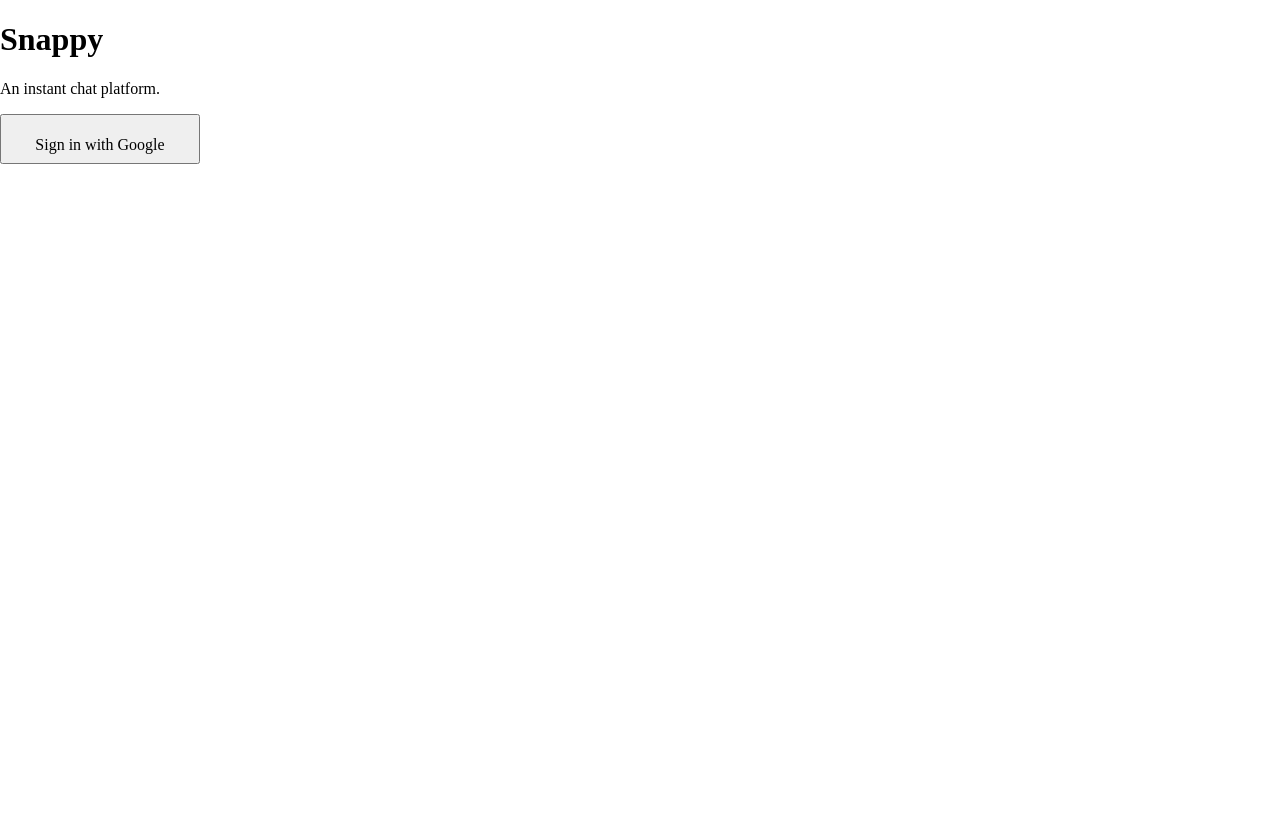
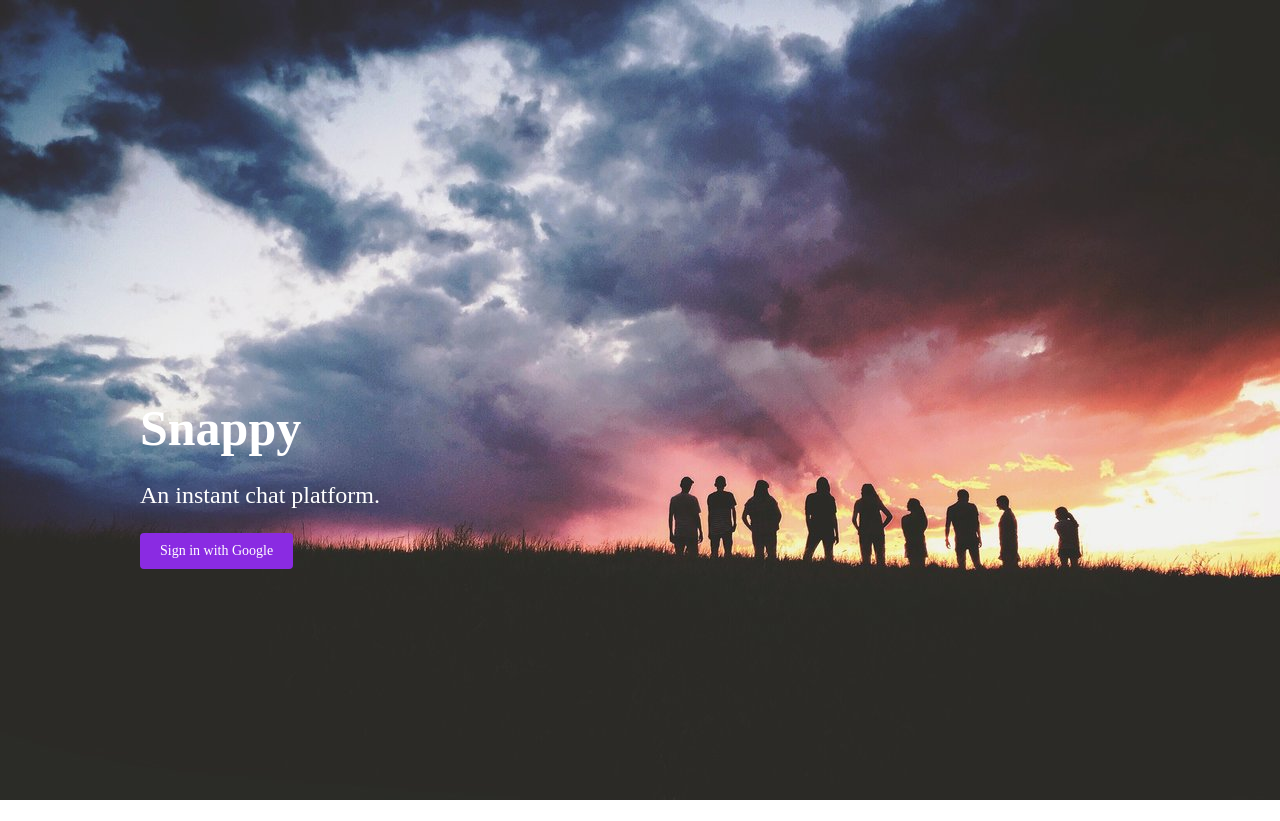
Before and after one commit to RiyaTalwar/snappy, a plain HTML site: page index.html in a window 1280 px wide. After the commit the page ends 800 px from the top, so only its background shows below. Drawn offline with nearby package versions, Linux system fonts and the light colour scheme; a web font is replaced by a local one.

Commit message:
homepage

```diff
--- a/style.css
+++ b/style.css
@@ -1,13 +1,45 @@
 html, body {
     height: 100%;
     box-sizing: border-box;
+    font-family: "Kumar-One";
+    font-size: 14px;
 }
 
 *, *:before, *:after {
     box-sizing: inherit;
 }
+body{
+  background-image: url("bg.jpg");
+  background-repeat: no-repeat;
+  background-size: cover;
+}
+.main{
+  width: 500px;
+  margin:auto;
+  position: relative;
+  top:50%;
+  transform: translate(-50%);
+}
+.logo{
+  font-size: 50px;
+  color: white;
+  margin-bottom: 10px;
+  margin-top: 0;
+
+}
+.tagline{
+  font-size: 24px;
+  color:white;
+}
 .button{
-  height: 50px;
-  width: 200px;
-  padding: 20px;
+  background-color: blueviolet;
+  color: white;
+  border:none;
+  padding:10px 20px;
+  border-radius: 4px;
+  cursor: pointer;
 }
+.button:hover{
+  background-color: white;
+  color:blueviolet;
+}
```
Also changed, not shown: bg.jpg (added).
